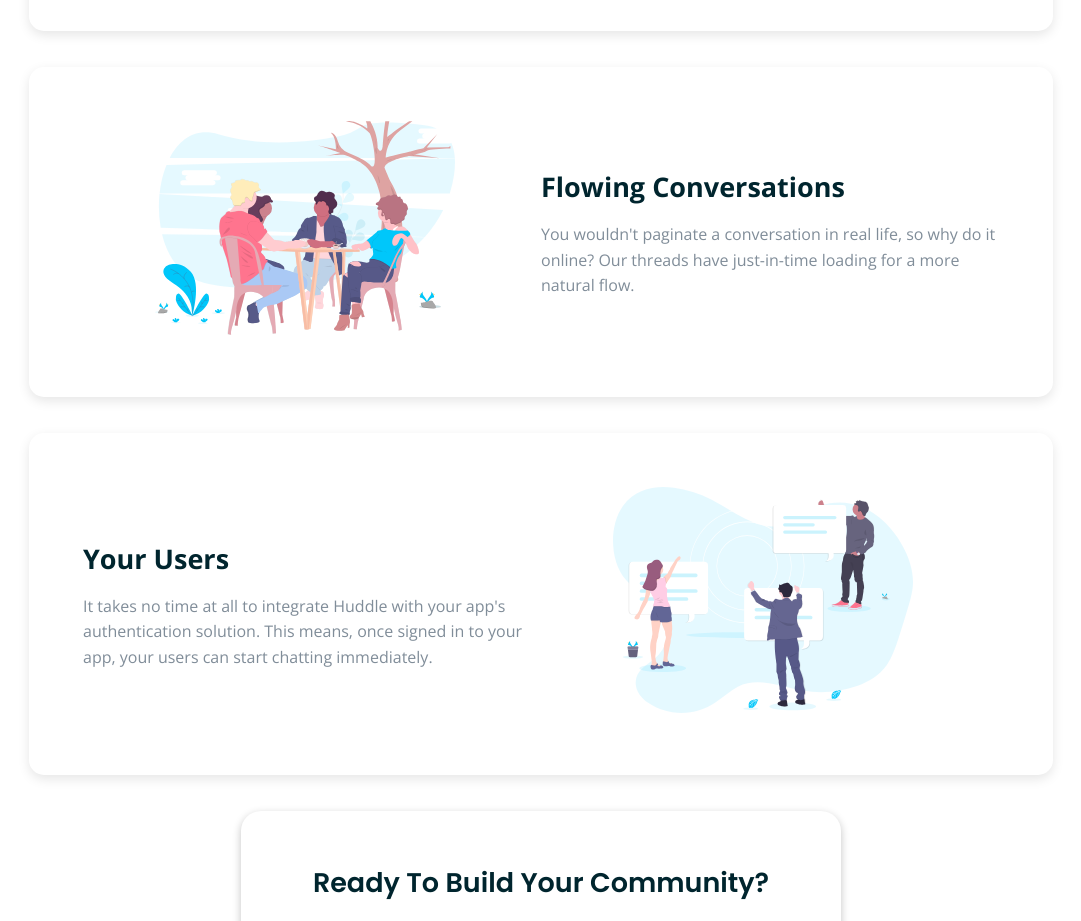
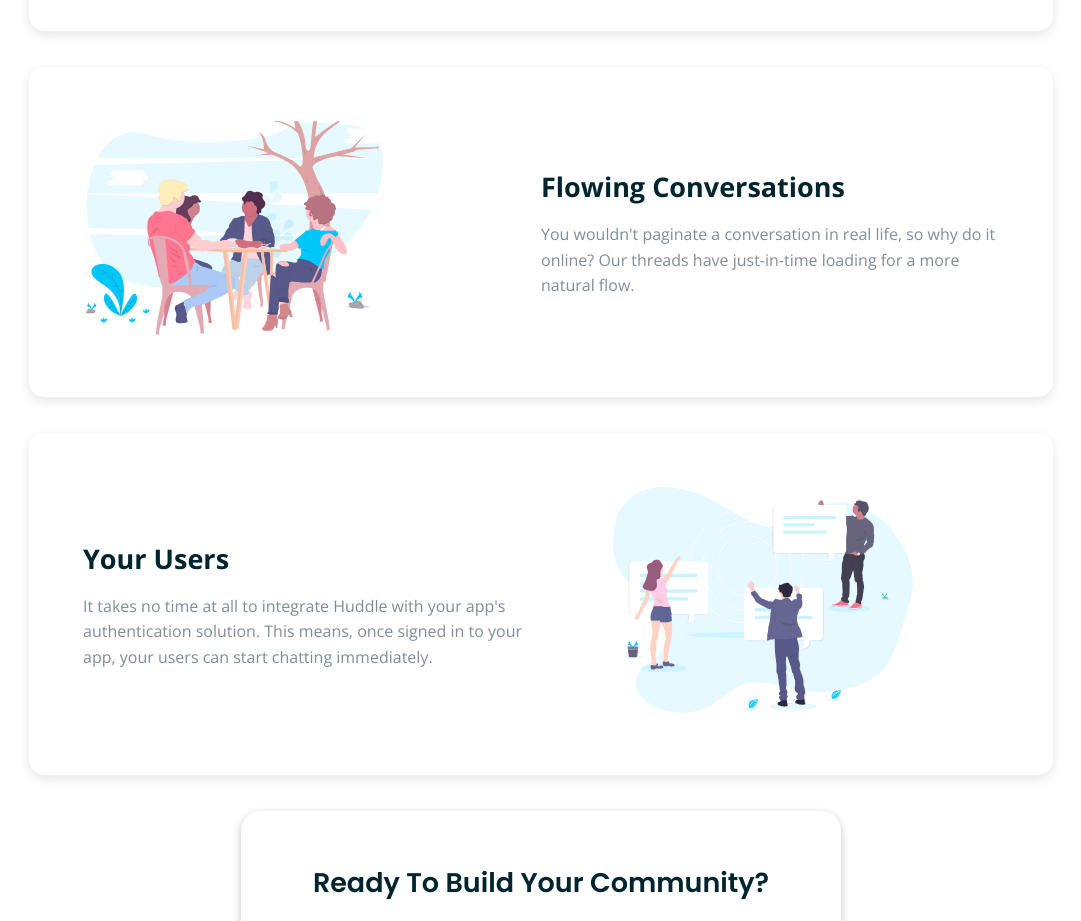
Before and after one commit to Usmaniyya/Huddle-landing-page, a plain HTML site: page index.html in a window 1280 px wide. Shown: the part 1020-1941 px from the top of the page, without its empty margins (99-1180 px from the left). Drawn offline with nearby package versions, Linux system fonts and the light colour scheme.

Commit message:
fourth commit

```diff
--- a/index.html
+++ b/index.html
@@ -49,9 +49,9 @@
             </div>
         </section>
         <section class="section-two">
-            <div class="hero">
+            <div class="row">
                 <div class="col">
-                    <img src="images/illustration-flowing-conversation.svg" class="section-image" alt="">
+                    <img src="images/illustration-flowing-conversation.svg" alt="">
                 </div>
                 <div class="col section-text">
                     <h2>Flowing Conversations</h2>
--- a/style.css
+++ b/style.css
@@ -159,6 +159,11 @@ nav {
     width: 300px;
 }
 
+.section-two img {
+    margin-right: 5rem;
+    width: 300px;
+}
+
 .section-four {
     border-radius: 20px;
     box-shadow: rgba(0, 0, 0, 0.24) 0px 3px 8px;
```
